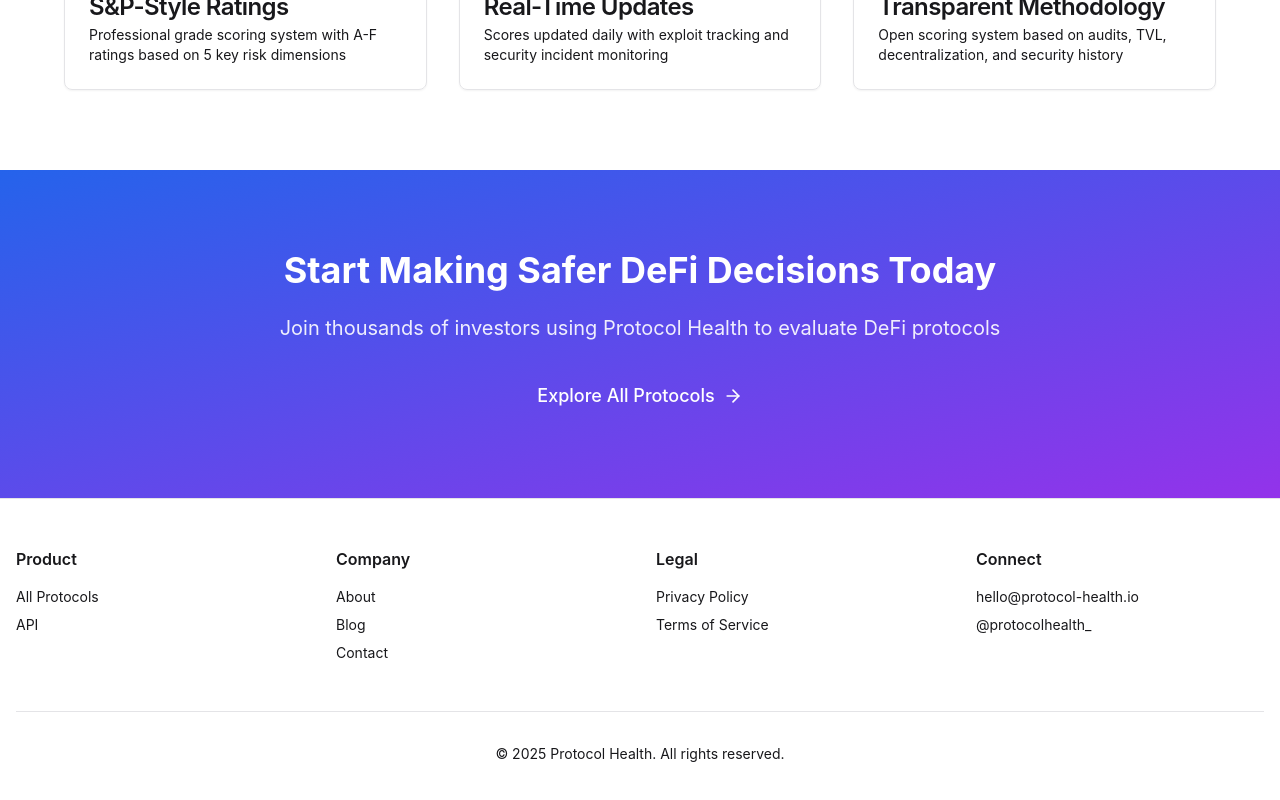
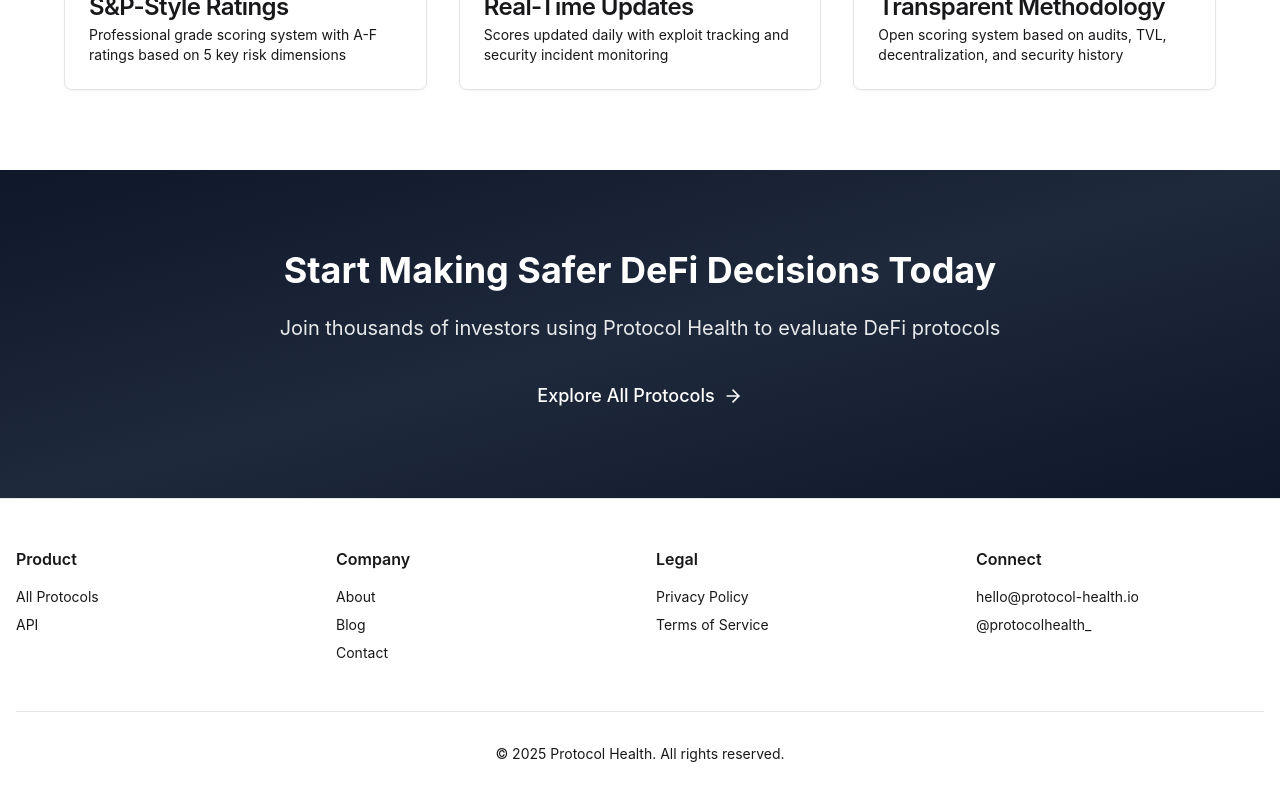
Before and after one commit to Cryptoshovelbot/protocol-health, a Next.js app: page / in a window 1280 px wide. Shown: the part 1345-2145 px from the top of the page. Built offline with nearby package versions, Linux system fonts and the light colour scheme; no server answers; the database is empty.

Commit message:
Fix: Dark CTA background for better contrast + colorful protocol badges

```diff
--- a/app/page.tsx
+++ b/app/page.tsx
@@ -122,7 +122,7 @@
         </section>
 
         {/* CTA Section */}
-        <section className="py-20 px-4 bg-gradient-to-br from-blue-600 to-purple-600 text-white">
+        <section className="py-20 px-4 bg-gradient-to-br from-slate-900 via-slate-800 to-slate-900 text-white">
           <div className="max-w-4xl mx-auto text-center">
             <h2 className="text-4xl font-bold mb-6">
               Start Making Safer DeFi Decisions Today
```
